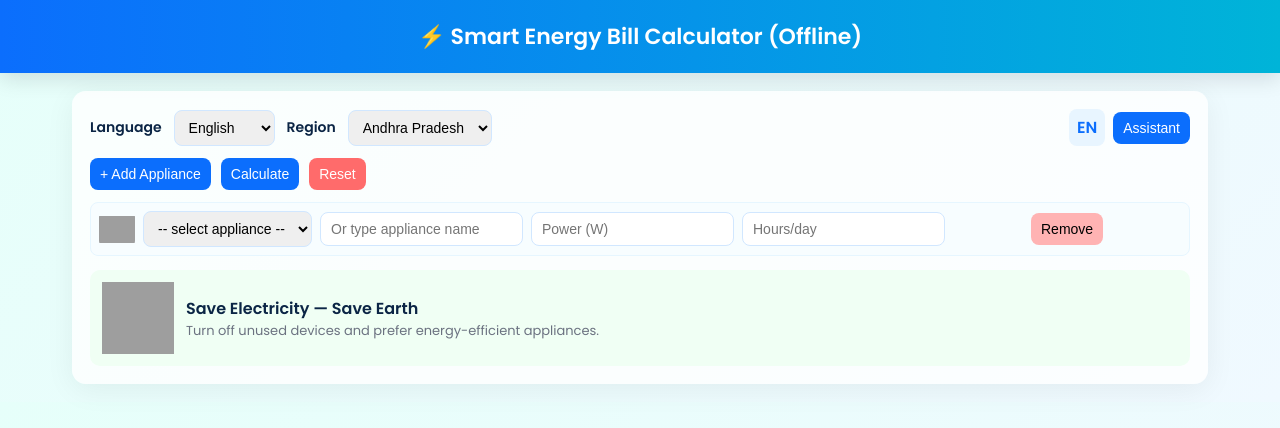
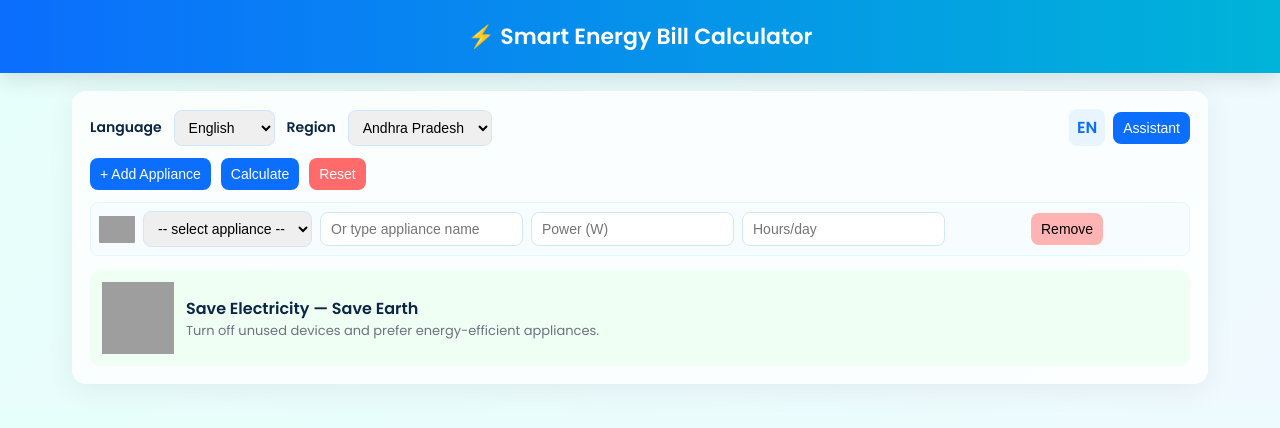
Before and after one commit to deepach0722-commits/BILLCALCI, a plain HTML site: page index.html in a window 1280 px wide. Drawn offline with Linux system fonts and the light colour scheme; grey boxes are pictures that could not be loaded.

Commit message:
Update index.html

```diff
--- a/index.html
+++ b/index.html
@@ -136,7 +136,7 @@
    ============================ */
 const UI_TEXT = {
   en: {
-    hdr: "⚡ Smart Energy Bill Calculator (Offline)",
+    hdr: "⚡ Smart Energy Bill Calculator",
     lang: "Language",
     region: "Region",
     add: "+ Add Appliance",
@@ -152,7 +152,7 @@ const UI_TEXT = {
     savingEstimate: "Estimated savings if followed"
   },
   hi: {
-    hdr: "⚡ स्मार्ट एनर्जी बिल कैलकुलेटर (ऑफ़लाइन)",
+    hdr: "⚡ स्मार्ट एनर्जी बिल कैलकुलेटर ",
     lang: "भाषा",
     region: "क्षेत्र",
     add: "+ उपकरण जोड़ें",
@@ -168,7 +168,7 @@ const UI_TEXT = {
     savingEstimate: "अगर अपनाएँ तो अनुमानित बचत"
   },
   te: {
-    hdr: "⚡ స్మార్ట్ ఎనర్జీ బిల్ కాలిక్యులేటర్ (ఆఫ్లైన్)",
+    hdr: "⚡ స్మార్ట్ ఎనర్జీ బిల్ కాలిక్యులేటర్ ",
     lang: "భాష",
     region: "ప్రాంతం",
     add: "+ పరికరం జోడించు",
@@ -184,7 +184,7 @@ const UI_TEXT = {
     savingEstimate: "అనుసరించగలిగితే అభివృద్ధి సాధ్యం"
   },
   ta: {
-    hdr: "⚡ ஸ்மார்ட் மின்சார கட்டண கணக்கீட்டர் (ஆஃப்லைன்)",
+    hdr: "⚡ ஸ்மார்ட் மின்சார கட்டண கணக்கீட்டர் ",
     lang: "மொழி",
     region: "மாநிலம்",
     add: "+ சாதனம் சேர்க்கவும்",
@@ -200,7 +200,7 @@ const UI_TEXT = {
     savingEstimate: "பின்பற்றினால் சேமிப்பு"
   },
   kn: {
-    hdr: "⚡ ಸ್ಮಾರ್ಟ್ ಎನರಜಿ ಬಿಲ್ ಕ್ಯಾಲ್ಕ್ಯುಲೇಟರ್ (ಆಫ್‌ಲೈನ್)",
+    hdr: "⚡ ಸ್ಮಾರ್ಟ್ ಎನರಜಿ ಬಿಲ್ ಕ್ಯಾಲ್ಕ್ಯುಲೇಟರ್ ",
     lang: "ಭಾಷೆ",
     region: "ಪ್ರಾಂತ",
     add: "+ ಸಾಧನ ಸೇರಿಸಿ",
@@ -216,7 +216,7 @@ const UI_TEXT = {
     savingEstimate: "ಸೂಚನೆ ಅನುಸರಿಸಿದಲ್ಲಿ ಉಳಿವು"
   },
   ml: {
-    hdr: "⚡ സ്മാർട്ട് انرژی ബിൽ കാൽക്കുലേറ്റർ (ഓഫ്ലൈൻ)",
+    hdr: "⚡ സ്മാർട്ട് انرژی ബിൽ കാൽക്കുലേറ്റർ ",
     lang: "ഭാഷ",
     region: "പ്രദേശം",
     add: "+ ഉപകരണം ചേർക്കുക",
@@ -232,7 +232,7 @@ const UI_TEXT = {
     savingEstimate: "അനുമാനിച്ചിട്ടുള്ള ലാഭം"
   },
   mr: {
-    hdr: "⚡ स्मार्ट एनर्जी बिल कॅल्क्युलेटर (ऑफलाइन)",
+    hdr: "⚡ स्मार्ट एनर्जी बिल कॅल्क्युलेटर ",
     lang: "भाषा",
     region: "प्रदेश",
     add: "+ उपकरण जोडा",
@@ -248,7 +248,7 @@ const UI_TEXT = {
     savingEstimate: "अनुमानित बचत"
   },
   bn: {
-    hdr: "⚡ স্মার্ট এনার্জি বিল ক্যালকুলেটর (অফলাইন)",
+    hdr: "⚡ স্মার্ট এনার্জি বিল ক্যালকুলেটর ",
     lang: "ভাষা",
     region: "অঞ্চল",
     add: "+ ডিভাইস যোগ করুন",
@@ -264,7 +264,7 @@ const UI_TEXT = {
     savingEstimate: "প্রায়ই সংরক্ষণ"
   },
   gu: {
-    hdr: "⚡ સ્માર્ટ એનર્જી બિલ કેલ્ક્યુલેટર (ઓફલાઇન)",
+    hdr: "⚡ સ્માર્ટ એનર્જી બિલ કેલ્ક્યુલેટર ",
     lang: "ભાષા",
     region: "પ્રદેશ",
     add: "+ ઉપકરણ ઉમેરો",
@@ -280,7 +280,7 @@ const UI_TEXT = {
     savingEstimate: "અંદાજિત બચત"
   },
   pa: {
-    hdr: "⚡ ਸਮਾਰਟ انرجي ਬਿੱਲ ਕੈਲਕੁਲੇਟਰ (ਆਫ਼ਲਾਈਨ)",
+    hdr: "⚡ ਸਮਾਰਟ انرجي ਬਿੱਲ ਕੈਲਕੁਲੇਟਰ ",
     lang: "ਭਾਸ਼ਾ",
     region: "ਇਲਾਕਾ",
     add: "+ ਡਿਵਾਈਸ ਜੋੜੋ",
```
